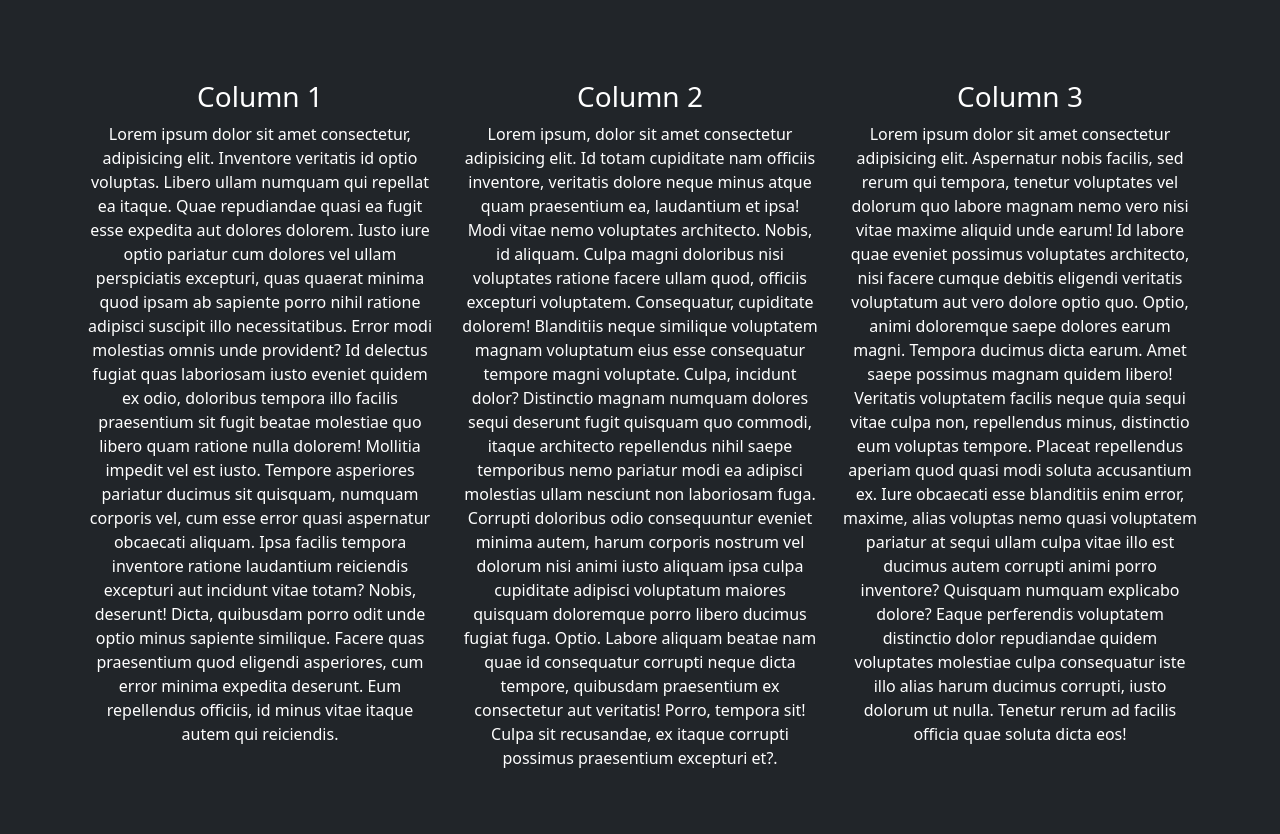
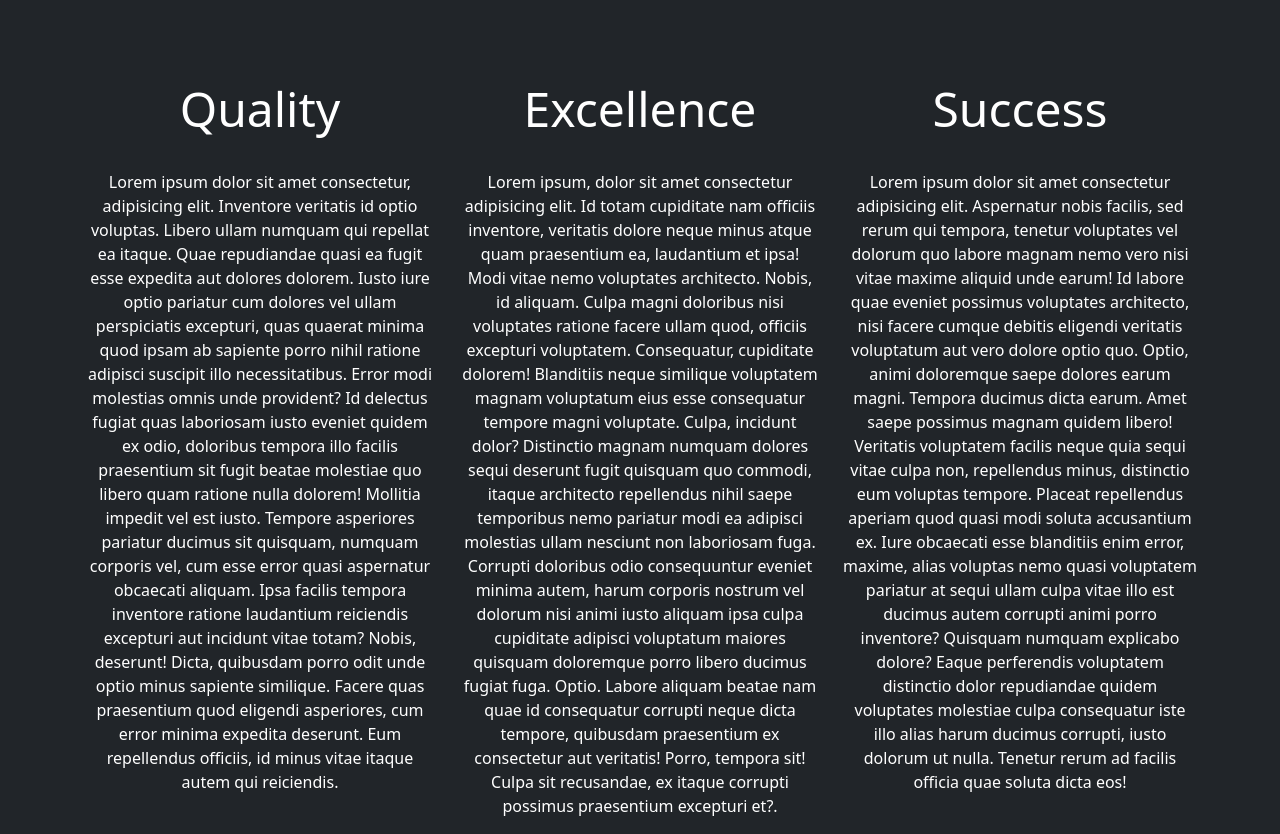
Before and after one commit to CordelliousMaximus/FBLA-Repo, a plain HTML site: page index.html in a window 1280 px wide. Shown: the part 112-946 px from the top of the page. Before the commit the page ends 898 px from the top, so only its background shows below. Drawn offline with nearby package versions, Linux system fonts and the light colour scheme.

Commit message:
added animation to columns, prob needs dif font

```diff
--- a/css/styles.css
+++ b/css/styles.css
@@ -42,3 +42,27 @@
 #spaceholder {
   width: 90px;
 }
+
+
+@keyframes col1 {
+  from {font-size: 16px;}
+  to {font-size: 48px;}
+}
+
+#colName1 {
+  animation-name: col1;
+  animation-duration: 1s;
+  font-size: 48px;
+}
+
+#colName2 {
+  animation-name: col1;
+  animation-duration: 1s;
+  font-size: 48px;
+}
+
+#colName3 {
+  animation-name: col1;
+  animation-duration: 1s;
+  font-size: 48px;
+}
--- a/index.html
+++ b/index.html
@@ -90,7 +90,8 @@
   <div class="container" style="text-align: center;">
     <div class="row" style="color: white;">
       <div class="col-sm-4">
-        <h3 id="colName1">Column 1</h3>
+        <h3 id="colName1">Quality</h3>
+        <br>
         <p>Lorem ipsum dolor sit amet consectetur, adipisicing elit. Inventore veritatis id optio voluptas. Libero ullam numquam qui repellat ea itaque. Quae repudiandae quasi ea fugit esse expedita aut dolores dolorem.
         Iusto iure optio pariatur cum dolores vel ullam perspiciatis excepturi, quas quaerat minima quod ipsam ab sapiente porro nihil ratione adipisci suscipit illo necessitatibus. Error modi molestias omnis unde provident?
         Id delectus fugiat quas laboriosam iusto eveniet quidem ex odio, doloribus tempora illo facilis praesentium sit fugit beatae molestiae quo libero quam ratione nulla dolorem! Mollitia impedit vel est iusto.
@@ -98,7 +99,8 @@
         Dicta, quibusdam porro odit unde optio minus sapiente similique. Facere quas praesentium quod eligendi asperiores, cum error minima expedita deserunt. Eum repellendus officiis, id minus vitae itaque autem qui reiciendis.</p>
       </div>
       <div class="col-sm-4">
-        <h3 id="colName2">Column 2</h3>
+        <h3 id="colName2">Excellence</h3>
+        <br>
         <p>Lorem ipsum, dolor sit amet consectetur adipisicing elit. Id totam cupiditate nam officiis inventore, veritatis dolore neque minus atque quam praesentium ea, laudantium et ipsa! Modi vitae nemo voluptates architecto.
         Nobis, id aliquam. Culpa magni doloribus nisi voluptates ratione facere ullam quod, officiis excepturi voluptatem. Consequatur, cupiditate dolorem! Blanditiis neque similique voluptatem magnam voluptatum eius esse consequatur tempore magni voluptate.
         Culpa, incidunt dolor? Distinctio magnam numquam dolores sequi deserunt fugit quisquam quo commodi, itaque architecto repellendus nihil saepe temporibus nemo pariatur modi ea adipisci molestias ullam nesciunt non laboriosam fuga.
@@ -106,7 +108,8 @@
         Labore aliquam beatae nam quae id consequatur corrupti neque dicta tempore, quibusdam praesentium ex consectetur aut veritatis! Porro, tempora sit! Culpa sit recusandae, ex itaque corrupti possimus praesentium excepturi et?.</p>
       </div>
       <div class="col-sm-4">
-        <h3 id="colName3">Column 3</h3>
+        <h3 id="colName3">Success</h3>
+        <br>
         <p>Lorem ipsum dolor sit amet consectetur adipisicing elit. Aspernatur nobis facilis, sed rerum qui tempora, tenetur voluptates vel dolorum quo labore magnam nemo vero nisi vitae maxime aliquid unde earum!
         Id labore quae eveniet possimus voluptates architecto, nisi facere cumque debitis eligendi veritatis voluptatum aut vero dolore optio quo. Optio, animi doloremque saepe dolores earum magni. Tempora ducimus dicta earum.
         Amet saepe possimus magnam quidem libero! Veritatis voluptatem facilis neque quia sequi vitae culpa non, repellendus minus, distinctio eum voluptas tempore. Placeat repellendus aperiam quod quasi modi soluta accusantium ex.
```
